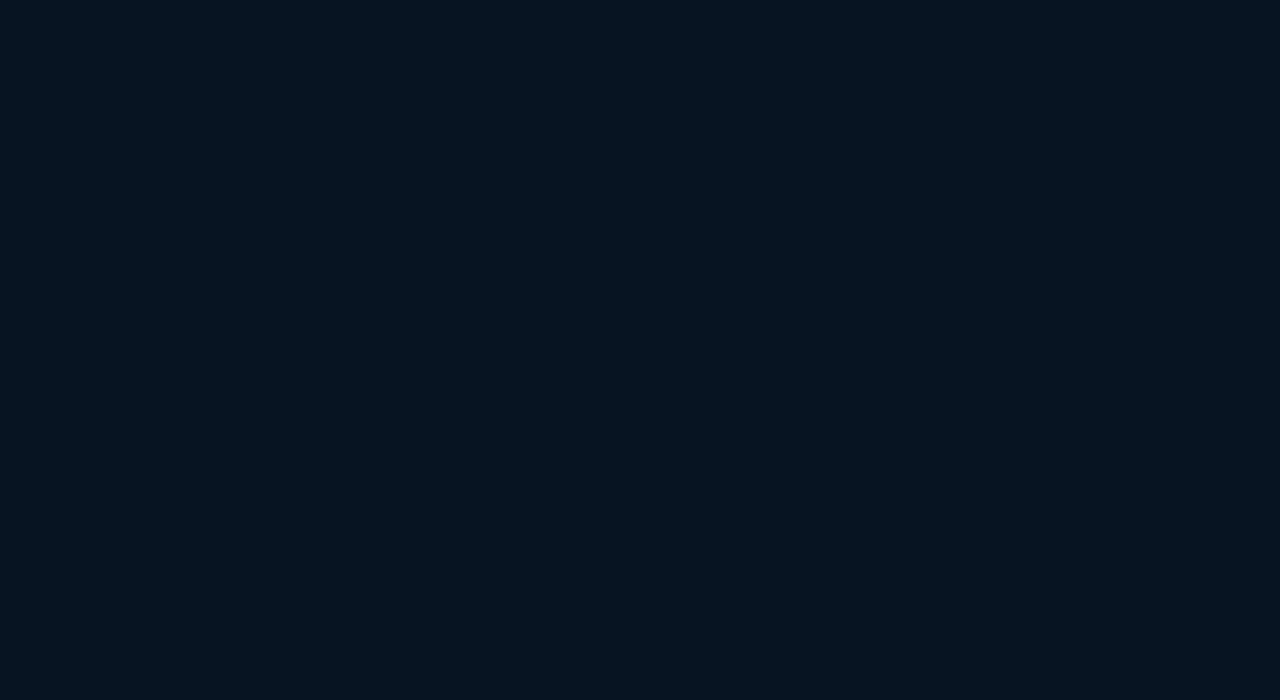
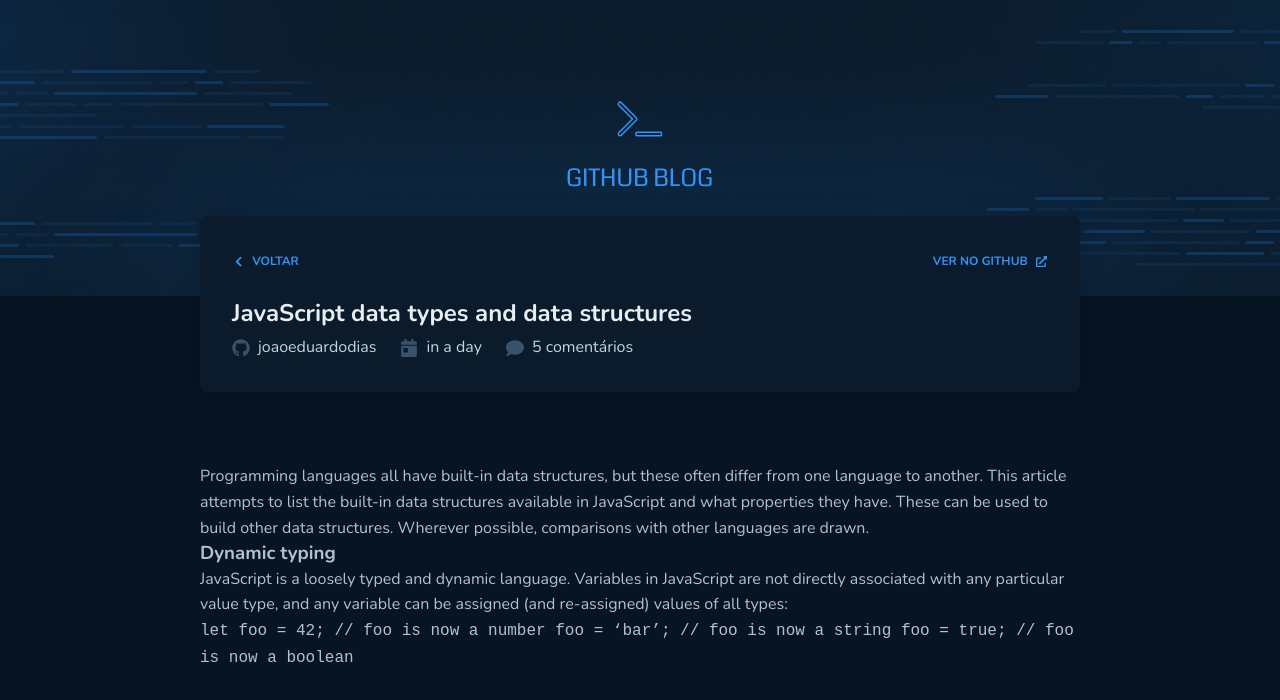
Before and after one commit to joaoeduardodias/challenger-03-github-blog, a React (Vite) app: page /post/1 in a window 1280 px wide. Before the commit this address had no page. Shown: the top 700 px of the page. Built offline with nearby package versions, Linux system fonts and the light colour scheme.

Commit message:
feat: created page post

```diff
--- a/package.json
+++ b/package.json
@@ -9,6 +9,7 @@
     "preview": "vite preview"
   },
   "dependencies": {
+    "moment": "^2.29.4",
     "react": "^18.2.0",
     "react-dom": "^18.2.0",
     "react-icons": "^4.7.1",
--- a/src/Router.tsx
+++ b/src/Router.tsx
@@ -1,12 +1,14 @@
 import { Route, Routes } from 'react-router-dom'
 import { DefaultLayout } from './layouts/defaultLayout'
 import { Blog } from './pages/Blog'
+import { Post } from './pages/Post'
 
 export function Router() {
   return (
     <Routes>
       <Route path="/" element={<DefaultLayout />}>
         <Route path="/" element={<Blog />} />
+        <Route path="/post/:id" element={<Post />} />
       </Route>
     </Routes>
   )
--- a/src/components/Info/components/Link/index.tsx
+++ b/src/components/Info/components/Link/index.tsx
@@ -1,4 +1,4 @@
-import { FaExternalLinkAlt } from 'react-icons/fa'
+import { FaChevronLeft, FaExternalLinkAlt } from 'react-icons/fa'
 import { LinkContainer, LinkContent } from './styles'
 
 interface LinkProps {
@@ -10,8 +10,17 @@
   return (
     <LinkContainer>
       <LinkContent href={link} target="_blank">
-        {title}
-        <FaExternalLinkAlt />
+        {link === '/' ? (
+          <>
+            <FaChevronLeft />
+            {title}
+          </>
+        ) : (
+          <>
+            {title}
+            <FaExternalLinkAlt />
+          </>
+        )}
       </LinkContent>
     </LinkContainer>
   )
--- a/src/components/Info/index.tsx
+++ b/src/components/Info/index.tsx
@@ -5,8 +5,15 @@
   FaGithub,
   FaUserFriends,
 } from 'react-icons/fa'
+import { CompareDateToNow } from '../../utils/formatter'
 import { Link } from './components/Link'
-import { InfoContainer, ListInfos, TitleContainer } from './styles'
+import {
+  ListInfos,
+  RepoInfoContainer,
+  RepoTitleContainer,
+  TitleContainer,
+  UserInfoContainer,
+} from './styles'
 
 interface InfoProps {
   type: 'userInfo' | 'repoInfo'
@@ -18,7 +25,7 @@
   company?: string
   followers?: number
   createdAt?: string
-  comments?: string
+  comments?: number
   repoLink?: string
 }
 
@@ -35,10 +42,8 @@
   linkUserGit,
   repoLink,
 }: InfoProps) {
-  return (
-    <InfoContainer>
-      {type === 'userInfo' ? (
-        <>
+  return type === 'userInfo' ? (
+    <UserInfoContainer>
       <img src={imgProfile} />
       <div>
         <TitleContainer>
@@ -53,22 +58,24 @@
           </li>
           <li>
             <FaBuilding />
-                {userGit}
+            {company}
           </li>
           <li>
             <FaUserFriends />
-                {userGit}
+            {`${followers} seguidores`}
           </li>
         </ListInfos>
       </div>
-        </>
+    </UserInfoContainer>
   ) : (
-        <>
-          <TitleContainer>
+    <RepoInfoContainer>
+      <RepoTitleContainer>
+        <div>
           <Link link="/" title="voltar" />
           {repoLink && <Link link={repoLink} title="ver no github" />}
+        </div>
         <strong>{title}</strong>
-          </TitleContainer>
+      </RepoTitleContainer>
       <ListInfos>
         <li>
           <FaGithub />
@@ -76,15 +83,13 @@
         </li>
         <li>
           <FaCalendarDay />
-              {createdAt}
+          {createdAt && CompareDateToNow(createdAt)}
         </li>
         <li>
           <FaComment />
-              {comments}
+          {`${comments} comentários`}
         </li>
       </ListInfos>
-        </>
-      )}
-    </InfoContainer>
+    </RepoInfoContainer>
   )
 }
--- a/src/components/Info/styles.ts
+++ b/src/components/Info/styles.ts
@@ -1,28 +1,17 @@
 import styled from 'styled-components'
 
-export const InfoContainer = styled.section`
+interface InfoProps {
+  type?: 'userInfo' | 'repoInfo'
+}
+
+export const InfoContainer = styled.section<InfoProps>`
   width: 100%;
   padding: 2rem;
-
-  display: flex;
-  align-items: center;
-  gap: 2rem;
   background: ${({ theme }) => theme.colors['base-profile']};
   border-radius: 8px;
   box-shadow: 0px 2px 28px 0px rgba(0, 0, 0, 0.2);
   margin-top: -5rem;
   margin-bottom: 4.5rem;
-
-  img {
-    width: 148px;
-    height: 140px;
-    border-radius: 0.5rem;
-    object-fit: cover;
-  }
-  p {
-    font-size: ${({ theme }) => theme.textSizes['text-text-m']};
-    margin-bottom: 1.5rem;
-  }
 `
 
 export const TitleContainer = styled.div`
@@ -56,3 +45,39 @@
     }
   }
 `
+
+export const UserInfoContainer = styled(InfoContainer)`
+  display: flex;
+  align-items: center;
+  gap: 2rem;
+  img {
+    width: 148px;
+    height: 140px;
+    border-radius: 0.5rem;
+    object-fit: cover;
+  }
+  p {
+    font-size: ${({ theme }) => theme.textSizes['text-text-m']};
+    margin-bottom: 1.5rem;
+  }
+`
+
+export const RepoInfoContainer = styled(InfoContainer)``
+
+export const RepoTitleContainer = styled.div`
+  width: 100%;
+  display: flex;
+  flex-direction: column;
+  justify-content: center;
+  div {
+    display: flex;
+    justify-content: space-between;
+    align-items: center;
+    margin-bottom: 0.8rem;
+  }
+  strong {
+    font-size: ${({ theme }) => theme.textSizes['title-title-l']};
+    color: ${({ theme }) => theme.colors['base-title']};
+    margin-bottom: 0.5rem;
+  }
+`
--- a/src/main.tsx
+++ b/src/main.tsx
@@ -1,6 +1,10 @@
+import moment from 'moment'
+import 'moment/dist/locale/pt-br'
 import React from 'react'
 import ReactDOM from 'react-dom/client'
 import { App } from './App'
+
+moment.locale('pt-br')
 
 ReactDOM.createRoot(document.getElementById('root') as HTMLElement).render(
   <React.StrictMode>
--- /dev/null
+++ b/src/pages/Post/index.tsx
@@ -0,0 +1,38 @@
+import { Info } from '../../components/Info'
+import { PostContainer } from './styles'
+
+export function Post() {
+  return (
+    <PostContainer>
+      <Info
+        type="repoInfo"
+        title="JavaScript data types and data structures"
+        userGit="joaoeduardodias"
+        repoLink="https://github.com/joaoeduardodias"
+        comments={5}
+        createdAt="2023-01-17T18:10:10.266Z"
+      />
+      <main>
+        <p>
+          Programming languages all have built-in data structures, but these
+          often differ from one language to another. This article attempts to
+          list the built-in data structures available in JavaScript and what
+          properties they have. These can be used to build other data
+          structures. Wherever possible, comparisons with other languages are
+          drawn.
+        </p>
+        <h3>Dynamic typing</h3>
+        <p>
+          JavaScript is a loosely typed and dynamic language. Variables in
+          JavaScript are not directly associated with any particular value type,
+          and any variable can be assigned (and re-assigned) values of all
+          types:
+        </p>
+        <code>
+          let foo = 42; // foo is now a number foo = ‘bar’; // foo is now a
+          string foo = true; // foo is now a boolean
+        </code>
+      </main>
+    </PostContainer>
+  )
+}
--- /dev/null
+++ b/src/pages/Post/styles.ts
@@ -0,0 +1,3 @@
+import styled from 'styled-components'
+
+export const PostContainer = styled.div``
--- /dev/null
+++ b/src/utils/formatter.ts
@@ -0,0 +1,5 @@
+import moment from 'moment'
+
+export const CompareDateToNow = (date: string) => {
+  return moment(date).fromNow()
+}
```
Also changed, not shown: 1 other file (tests, documents, lock files or other folders). Lines whose indentation alone changed are shown as unchanged.
